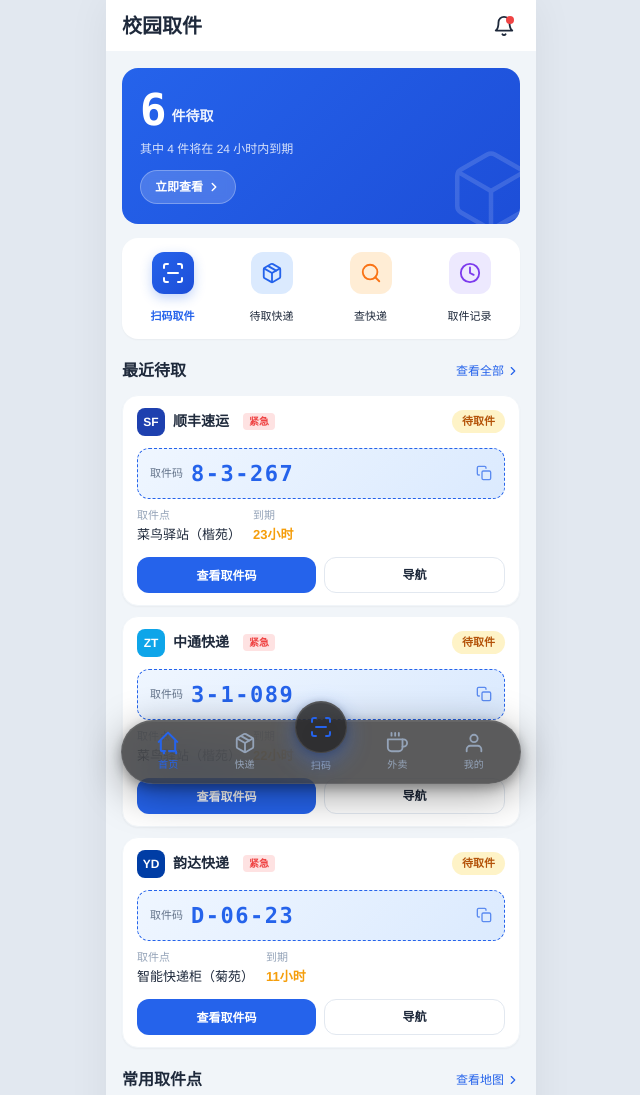
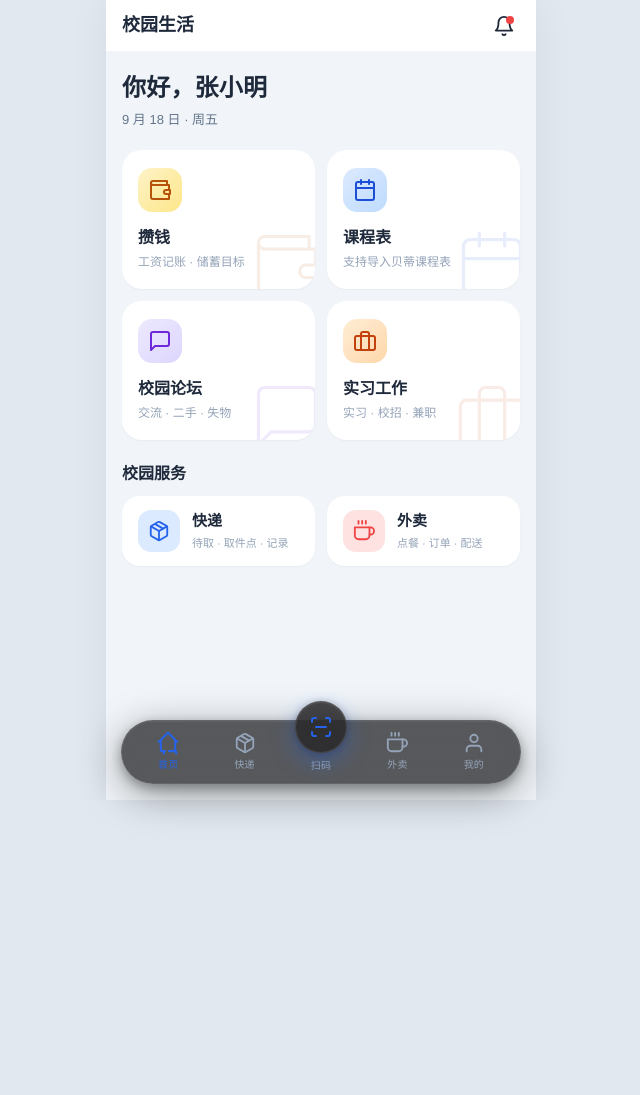
Before and after one commit to l671456071-design/campus-life-demo, a website: page index.html in a window 1280 px wide. Shown: the top 1095 px of the page, without its empty margins (319-959 px from the left). After the commit the page ends 800 px from the top, so only its background shows below. Drawn offline with Linux system fonts and the light colour scheme.

Commit message:
feat(home): 首页重组为校园生活门户，取件功能整合至快递页

```diff
--- a/index.html
+++ b/index.html
@@ -4,98 +4,161 @@
   <meta charset="UTF-8">
   <meta name="viewport" content="width=device-width, initial-scale=1.0, maximum-scale=1.0, user-scalable=no, viewport-fit=cover">
   <meta name="apple-mobile-web-app-capable" content="yes">
-  <title>首页 - 校园取件</title>
+  <title>首页 - 校园智能生活</title>
   <link rel="icon" type="image/svg+xml" href="assets/icons/favicon.svg">
   <link rel="manifest" href="./manifest.json">
   <meta name="theme-color" content="#2563EB">
   <link rel="apple-touch-icon" href="./assets/icons/pwa-192.png">
   <link rel="stylesheet" href="styles.css">
   <script src="theme-init.js"></script>
+  <style>
+    /* ===== 生活门户首页 ===== */
+    .home-hello { padding: 18px 16px 4px; }
+    .home-hello .hello-title { font-size: 24px; font-weight: 800; color: var(--color-text); letter-spacing: 0.2px; }
+    .home-hello .hello-date { font-size: 13px; color: var(--color-text-sub); margin-top: 4px; }
+
+    .life-grid {
+      display: grid;
+      grid-template-columns: 1fr 1fr;
+      gap: 12px;
+      padding: 16px 16px 0;
+    }
+    .life-card {
+      position: relative;
+      background: var(--color-surface);
+      border-radius: 20px;
+      padding: 18px 16px;
+      box-shadow: var(--shadow-sm);
+      overflow: hidden;
+      transition: transform 0.25s cubic-bezier(0.34, 1.56, 0.64, 1), box-shadow 0.25s ease;
+      display: block;
+    }
+    .life-card:active { transform: scale(0.96); box-shadow: var(--shadow-md); }
+    .life-card-icon {
+      width: 44px; height: 44px; border-radius: 14px;
+      display: flex; align-items: center; justify-content: center;
+      margin-bottom: 14px;
+    }
+    .life-card-title { font-size: 16px; font-weight: 700; color: var(--color-text); }
+    .life-card-sub { font-size: 12px; color: var(--color-text-hint); margin-top: 3px; }
+    .life-card-deco {
+      position: absolute; right: -10px; bottom: -14px;
+      width: 76px; height: 76px; opacity: 0.10;
+    }
+
+    .life-section { padding: 22px 16px 0; }
+    .life-section .section-header { margin-bottom: 10px; }
+    .svc-row { display: flex; gap: 12px; }
+    .svc-card {
+      flex: 1; display: flex; align-items: center; gap: 12px;
+      background: var(--color-surface);
+      border-radius: 18px;
+      padding: 14px 16px;
+      box-shadow: var(--shadow-sm);
+      transition: transform 0.25s cubic-bezier(0.34, 1.56, 0.64, 1);
+    }
+    .svc-card:active { transform: scale(0.96); }
+    .svc-icon {
+      width: 42px; height: 42px; border-radius: 13px; flex-shrink: 0;
+      display: flex; align-items: center; justify-content: center;
+    }
+    .svc-title { font-size: 15px; font-weight: 700; color: var(--color-text); }
+    .svc-sub { font-size: 11px; color: var(--color-text-hint); margin-top: 2px; }
+  </style>
 </head>
 <body data-page="home">
   <div class="app-shell">
     <header class="app-header">
       <div class="header-left">
-        <span style="font-size:20px;font-weight:800;color:var(--color-text);">校园取件</span>
+        <span style="font-size:18px;font-weight:800;color:var(--color-text);">校园生活</span>
       </div>
       <div class="header-right">
         <a href="messages.html" class="header-back-btn" style="position:relative;">
           <svg width="22" height="22" viewBox="0 0 24 24" fill="none" stroke="currentColor" stroke-width="2" stroke-linecap="round" stroke-linejoin="round"><path d="M18 8A6 6 0 0 0 6 8c0 7-3 9-3 9h18s-3-2-3-9"/><path d="M13.73 21a2 2 0 0 1-3.46 0"/></svg>
-          <span class="badge-dot" id="msgBadge" style="position:absolute;top:6px;right:6px;background:var(--color-danger);width:8px;height:8px;"></span>
+          <span class="badge-dot" id="msgBadge" style="position:absolute;top:6px;right:6px;background:var(--color-danger);width:8px;height:8px;display:none;"></span>
         </a>
       </div>
     </header>
     <main class="app-content" id="mainContent">
-      <div class="px-4" style="padding-top:16px;">
-        <!-- 待取快递横幅卡片 -->
-        <div class="hero-card anim-fade-in-up">
-          <div class="hero-card-main">
-            <div class="hero-card-row">
-              <span class="hero-card-num" id="pendingCount">0</span>
-              <span class="hero-card-unit">件待取</span>
-            </div>
-            <p class="hero-card-sub" id="pendingHint">暂无待取快递</p>
-            <a href="packages.html" class="hero-card-cta">
-              立即查看
-              <svg viewBox="0 0 24 24" fill="none" stroke="currentColor" stroke-width="2.5" stroke-linecap="round" stroke-linejoin="round"><polyline points="9 18 15 12 9 6"/></svg>
-            </a>
-          </div>
-          <svg class="hero-card-deco" viewBox="0 0 24 24" fill="none" stroke="currentColor" stroke-width="1.2" stroke-linecap="round" stroke-linejoin="round"><path d="M21 16V8a2 2 0 0 0-1-1.73l-7-4a2 2 0 0 0-2 0l-7 4A2 2 0 0 0 3 8v8a2 2 0 0 0 1 1.73l7 4a2 2 0 0 0 2 0l7-4A2 2 0 0 0 21 16z"/><polyline points="3.27 6.96 12 12.01 20.73 6.96"/><line x1="12" y1="22.08" x2="12" y2="12"/></svg>
+      <div class="home-hello anim-fade-in-up">
+        <div class="hello-title" id="helloName">你好，同学</div>
+        <div class="hello-date" id="helloDate"></div>
       </div>
 
-        <!-- 快捷操作网格 -->
-        <div class="quick-grid">
-          <a href="scan.html" class="quick-action quick-action--primary anim-fade-in-up stagger-1">
-            <div class="quick-action-icon quick-action-icon--primary">
-              <svg width="24" height="24" viewBox="0 0 24 24" fill="none" stroke="#fff" stroke-width="2" stroke-linecap="round" stroke-linejoin="round"><path d="M3 7V5a2 2 0 0 1 2-2h2"/><path d="M17 3h2a2 2 0 0 1 2 2v2"/><path d="M21 17v2a2 2 0 0 1-2 2h-2"/><path d="M7 21H5a2 2 0 0 1-2-2v-2"/><path d="M7 12h10"/></svg>
+      <!-- 校园生活四大功能 -->
+      <div class="life-grid">
+        <a href="savings.html" class="life-card anim-fade-in-up stagger-1">
+          <div class="life-card-icon" style="background:linear-gradient(135deg,#FEF3C7,#FDE68A);">
+            <svg width="24" height="24" viewBox="0 0 24 24" fill="none" stroke="#B45309" stroke-width="2" stroke-linecap="round" stroke-linejoin="round"><path d="M21 12V7H5a2 2 0 0 1 0-4h14v4"/><path d="M3 5v14a2 2 0 0 0 2 2h16v-5"/><path d="M18 12a2 2 0 0 0 0 4h4v-4z"/></svg>
           </div>
-            <span class="quick-action-label quick-action-label--primary">扫码取件</span>
+          <div class="life-card-title">攒钱</div>
+          <div class="life-card-sub">工资记账 · 储蓄目标</div>
+          <svg class="life-card-deco" viewBox="0 0 24 24" fill="none" stroke="#B45309" stroke-width="1" stroke-linecap="round" stroke-linejoin="round"><path d="M21 12V7H5a2 2 0 0 1 0-4h14v4"/><path d="M3 5v14a2 2 0 0 0 2 2h16v-5"/><path d="M18 12a2 2 0 0 0 0 4h4v-4z"/></svg>
         </a>
-          <a href="packages.html" class="quick-action anim-fade-in-up stagger-2">
-            <div class="quick-action-icon" style="background:#DBEAFE;">
-              <svg width="22" height="22" viewBox="0 0 24 24" fill="none" stroke="#2563EB" stroke-width="2" stroke-linecap="round" stroke-linejoin="round"><path d="M16.5 9.4l-9-5.19M21 16V8a2 2 0 0 0-1-1.73l-7-4a2 2 0 0 0-2 0l-7 4A2 2 0 0 0 3 8v8a2 2 0 0 0 1 1.73l7 4a2 2 0 0 0 2 0l7-4A2 2 0 0 0 21 16z"/><polyline points="3.27 6.96 12 12.01 20.73 6.96"/><line x1="12" y1="22.08" x2="12" y2="12"/></svg>
+        <a href="schedule.html" class="life-card anim-fade-in-up stagger-2">
+          <div class="life-card-icon" style="background:linear-gradient(135deg,#DBEAFE,#BFDBFE);">
+            <svg width="24" height="24" viewBox="0 0 24 24" fill="none" stroke="#1D4ED8" stroke-width="2" stroke-linecap="round" stroke-linejoin="round"><rect x="3" y="4" width="18" height="18" rx="2" ry="2"/><line x1="16" y1="2" x2="16" y2="6"/><line x1="8" y1="2" x2="8" y2="6"/><line x1="3" y1="10" x2="21" y2="10"/></svg>
           </div>
-            <span class="quick-action-label">待取快递</span>
+          <div class="life-card-title">课程表</div>
+          <div class="life-card-sub">支持导入贝蒂课程表</div>
+          <svg class="life-card-deco" viewBox="0 0 24 24" fill="none" stroke="#1D4ED8" stroke-width="1" stroke-linecap="round" stroke-linejoin="round"><rect x="3" y="4" width="18" height="18" rx="2" ry="2"/><line x1="16" y1="2" x2="16" y2="6"/><line x1="8" y1="2" x2="8" y2="6"/><line x1="3" y1="10" x2="21" y2="10"/></svg>
         </a>
-          <a href="track.html" class="quick-action anim-fade-in-up stagger-3">
-            <div class="quick-action-icon" style="background:#FFEDD5;">
-              <svg width="22" height="22" viewBox="0 0 24 24" fill="none" stroke="#F97316" stroke-width="2" stroke-linecap="round" stroke-linejoin="round"><circle cx="11" cy="11" r="8"/><path d="M21 21l-4.35-4.35"/></svg>
+        <a href="forum.html" class="life-card anim-fade-in-up stagger-3">
+          <div class="life-card-icon" style="background:linear-gradient(135deg,#EDE9FE,#DDD6FE);">
+            <svg width="24" height="24" viewBox="0 0 24 24" fill="none" stroke="#6D28D9" stroke-width="2" stroke-linecap="round" stroke-linejoin="round"><path d="M21 15a2 2 0 0 1-2 2H7l-4 4V5a2 2 0 0 1 2-2h14a2 2 0 0 1 2 2z"/></svg>
           </div>
-            <span class="quick-action-label">查快递</span>
+          <div class="life-card-title">校园论坛</div>
+          <div class="life-card-sub">交流 · 二手 · 失物</div>
+          <svg class="life-card-deco" viewBox="0 0 24 24" fill="none" stroke="#6D28D9" stroke-width="1" stroke-linecap="round" stroke-linejoin="round"><path d="M21 15a2 2 0 0 1-2 2H7l-4 4V5a2 2 0 0 1 2-2h14a2 2 0 0 1 2 2z"/></svg>
         </a>
-          <a href="records.html" class="quick-action anim-fade-in-up stagger-4">
-            <div class="quick-action-icon" style="background:#EDE9FE;">
-              <svg width="22" height="22" viewBox="0 0 24 24" fill="none" stroke="#7C3AED" stroke-width="2" stroke-linecap="round" stroke-linejoin="round"><circle cx="12" cy="12" r="10"/><polyline points="12 6 12 12 16 14"/></svg>
+        <a href="jobs.html" class="life-card anim-fade-in-up stagger-4">
+          <div class="life-card-icon" style="background:linear-gradient(135deg,#FFEDD5,#FED7AA);">
+            <svg width="24" height="24" viewBox="0 0 24 24" fill="none" stroke="#C2410C" stroke-width="2" stroke-linecap="round" stroke-linejoin="round"><rect x="2" y="7" width="20" height="14" rx="2" ry="2"/><path d="M16 21V5a2 2 0 0 0-2-2h-4a2 2 0 0 0-2 2v16"/></svg>
           </div>
-            <span class="quick-action-label">取件记录</span>
+          <div class="life-card-title">实习工作</div>
+          <div class="life-card-sub">实习 · 校招 · 兼职</div>
+          <svg class="life-card-deco" viewBox="0 0 24 24" fill="none" stroke="#C2410C" stroke-width="1" stroke-linecap="round" stroke-linejoin="round"><rect x="2" y="7" width="20" height="14" rx="2" ry="2"/><path d="M16 21V5a2 2 0 0 0-2-2h-4a2 2 0 0 0-2 2v16"/></svg>
         </a>
       </div>
 
-        <!-- 最近待取 -->
-        <div style="margin-top:20px;" class="anim-fade-in-up stagger-3">
+      <!-- 校园服务（原首页取件相关功能已整合至「快递」页） -->
+      <div class="life-section anim-fade-in-up">
         <div class="section-header">
-            <span class="section-title">最近待取</span>
-            <a href="packages.html" class="section-link">查看全部
-              <svg viewBox="0 0 24 24" fill="none" stroke="currentColor" stroke-width="2" stroke-linecap="round" stroke-linejoin="round"><polyline points="9 18 15 12 9 6"/></svg>
+          <span class="section-title">校园服务</span>
+        </div>
+        <div class="svc-row">
+          <a href="packages.html" class="svc-card">
+            <div class="svc-icon" style="background:#DBEAFE;">
+              <svg width="22" height="22" viewBox="0 0 24 24" fill="none" stroke="#2563EB" stroke-width="2" stroke-linecap="round" stroke-linejoin="round"><path d="M16.5 9.4l-9-5.19M21 16V8a2 2 0 0 0-1-1.73l-7-4a2 2 0 0 0-2 0l-7 4A2 2 0 0 0 3 8v8a2 2 0 0 0 1 1.73l7 4a2 2 0 0 0 2 0l7-4A2 2 0 0 0 21 16z"/><polyline points="3.27 6.96 12 12.01 20.73 6.96"/><line x1="12" y1="22.08" x2="12" y2="12"/></svg>
+            </div>
+            <div>
+              <div class="svc-title">快递</div>
+              <div class="svc-sub">待取 · 取件点 · 记录</div>
+            </div>
+          </a>
+          <a href="food.html" class="svc-card">
+            <div class="svc-icon" style="background:#FEE2E2;">
+              <svg width="22" height="22" viewBox="0 0 24 24" fill="none" stroke="#EF4444" stroke-width="2" stroke-linecap="round" stroke-linejoin="round"><path d="M18 8h1a4 4 0 0 1 0 8h-1"/><path d="M2 8h16v9a4 4 0 0 1-4 4H6a4 4 0 0 1-4-4V8z"/><line x1="6" y1="1" x2="6" y2="4"/><line x1="10" y1="1" x2="10" y2="4"/><line x1="14" y1="1" x2="14" y2="4"/></svg>
+            </div>
+            <div>
+              <div class="svc-title">外卖</div>
+              <div class="svc-sub">点餐 · 订单 · 配送</div>
+            </div>
           </a>
         </div>
-          <div id="recentList" style="display:flex;flex-direction:column;gap:10px;"></div>
       </div>
 
-        <!-- 取件点概览 -->
-        <div style="margin-top:20px;margin-bottom:20px;" class="anim-fade-in-up stagger-4">
-          <div class="section-header">
-            <span class="section-title">常用取件点</span>
-            <a href="map.html" class="section-link">查看地图
-              <svg viewBox="0 0 24 24" fill="none" stroke="currentColor" stroke-width="2" stroke-linecap="round" stroke-linejoin="round"><polyline points="9 18 15 12 9 6"/></svg>
-            </a>
+      <!--
+        ============ 原版首页取件功能（按需求保留代码，已整合到 packages.html 快递页） ============
+      <div class="px-4" style="padding-top:16px;">
+        <div class="hero-card anim-fade-in-up"> ...待取快递横幅... </div>
+        <div class="quick-grid"> ...扫码取件/学校论坛/跑腿/外卖 快捷网格... </div>
+        <div id="bathroomCard"></div>
+        <div id="recentList"></div>
+        <div id="pointsList"></div>
       </div>
-          <div id="pointsList" style="display:flex;gap:10px;overflow-x:auto;-webkit-overflow-scrolling:touch;scrollbar-width:none;padding-bottom:4px;">
-          </div>
-        </div>
-      </div>
+      -->
     </main>
-    <!-- 固定 tab bar —— 以下代码完全不可修改 -->
     <nav class="tab-bar">
       <a href="index.html" class="tab-item" data-nav="home">
         <svg class="tab-icon" viewBox="0 0 24 24" fill="none" stroke="currentColor" stroke-width="2" stroke-linecap="round" stroke-linejoin="round"><path d="M3 12l2-2m0 0l7-7 7 7M5 10v10a1 1 0 0 0 1 1h3m10-11l2 2m-2-2v10a1 1 0 0 1-1 1h-3m-6 0a1 1 0 0 0-1 1v4a1 1 0 0 0 1 1h10a1 1 0 0 0 1-1v-4a1 1 0 0 0-1-1m-6 0h6"/></svg>
@@ -122,6 +185,7 @@
     </nav>
   </div>
   <script src="config.js"></script>
+  <script src="campus-data.js"></script>
   <script src="mock.js"></script>
   <script src="demo-data.js"></script>
   <script src="storage.js"></script>
@@ -130,165 +194,26 @@
   <script src="app.js"></script>
   <script>
     (function () {
-      var mainContent = document.getElementById('mainContent');
+      // 问候语 + 日期
+      var user = Storage.getUser();
+      var name = user && user.name && user.name !== '校园用户' ? user.name : '同学';
+      document.getElementById('helloName').textContent = '你好，' + name;
+      var d = new Date();
+      var week = ['周日', '周一', '周二', '周三', '周四', '周五', '周六'][d.getDay()];
+      document.getElementById('helloDate').textContent =
+        (d.getMonth() + 1) + ' 月 ' + d.getDate() + ' 日 · ' + week;
 
-      // 登录检查
-      if (ApiClient.isLoggedIn()) {
-        ApiClient.getPackages().then(function (res) {
-          if (res.code === 0 && res.data && res.data.length > 0) {
-            var user = Storage.getUser();
-            user.name = user.name || '同学';
-            Storage.saveUser(user);
-          }
-        });
-      }
-
-      function copyPickupCode(code) {
-        if (navigator.clipboard && navigator.clipboard.writeText) {
-          navigator.clipboard.writeText(code).then(function () {
-            App.toastSuccess('取件码已复制');
-          }).catch(function () {
-            fallbackCopy(code);
-          });
-        } else {
-          fallbackCopy(code);
-        }
-      }
-      window.copyPickupCode = copyPickupCode;
-
-      function fallbackCopy(text) {
-        try {
-          var ta = document.createElement('textarea');
-          ta.value = text;
-          ta.style.position = 'fixed';
-          ta.style.opacity = '0';
-          document.body.appendChild(ta);
-          ta.select();
-          document.execCommand('copy');
-          document.body.removeChild(ta);
-          App.toastSuccess('取件码已复制');
-        } catch (e) {
-          App.toast('复制失败，请手动记下');
-        }
-      }
-
-      function renderRecent() {
-        var pending = Storage.getPackages().filter(function (p) { return p.status === 'pending'; });
-        // 优先展示 24h 内到期，最多 3 条
-        var urgent = pending.filter(function (p) {
-          if (!p.expiresIn) return false;
-          var m = p.expiresIn.match(/(\d+)/);
-          return m && parseInt(m[1]) <= 24;
-        });
-        var others = pending.filter(function (p) { return urgent.indexOf(p) === -1; });
-        var recent = urgent.concat(others).slice(0, 3);
-        var html = '';
-        recent.forEach(function (pkg, i) {
-          var stagger = 'stagger-' + (i + 1);
-          var urgentBadge = '';
-          if (pkg.expiresIn) {
-            var m = pkg.expiresIn.match(/(\d+)/);
-            if (m && parseInt(m[1]) <= 24) {
-              urgentBadge = '<span class="pkg-urgent-badge">紧急</span>';
-            }
-          }
-          html += '<div class="pkg-card card--clickable anim-fade-in-up ' + stagger + '" onclick="location.href=\'detail.html?id=' + pkg.id + '\'">' +
-            '<div class="pkg-card-header">' +
-              '<div class="pkg-company">' + App.pkgLogo(pkg) + '<span class="pkg-company-name">' + pkg.company + '</span>' + urgentBadge + '</div>' +
-              '<span class="status-badge ' + App.statusClass(pkg.status) + '">' + App.statusLabel(pkg.status) + '</span>' +
-            '</div>';
-          if (pkg.pickupCode) {
-            html += '<div class="pkg-code-row" onclick="event.stopPropagation();copyPickupCode(\'' + pkg.pickupCode + '\')" title="点击复制">' +
-              '<span class="pkg-code-label">取件码</span>' +
-              '<span class="pkg-code-value">' + pkg.pickupCode + '</span>' +
-              '<svg class="pkg-code-copy" viewBox="0 0 24 24" fill="none" stroke="currentColor" stroke-width="2" stroke-linecap="round" stroke-linejoin="round"><rect x="9" y="9" width="13" height="13" rx="2" ry="2"/><path d="M5 15H4a2 2 0 0 1-2-2V4a2 2 0 0 1 2-2h9a2 2 0 0 1 2 2v1"/></svg>' +
-            '</div>';
-          } else {
-            html += '<div class="pkg-info"><div class="pkg-info-item"><span class="pkg-info-label">单号</span><span class="pkg-info-value" style="font-family:var(--font-mono);font-size:12px;">' + pkg.trackingNo + '</span></div></div>';
-          }
-          html += '<div class="pkg-info pkg-info--compact">' +
-            '<div class="pkg-info-item"><span class="pkg-info-label">取件点</span><span class="pkg-info-value truncate" style="max-width:160px;">' + pkg.pickupPoint + '</span></div>' +
-            (pkg.expiresIn ? '<div class="pkg-info-item"><span class="pkg-info-label">到期</span><span class="pkg-info-value pkg-expires">' + pkg.expiresIn + '</span></div>' : '') +
-          '</div>';
-          html += '<div class="pkg-actions">' +
-            (pkg.pickupCode
-              ? '<button class="btn btn-primary btn-sm" onclick="event.stopPropagation();copyPickupCode(\'' + pkg.pickupCode + '\')">查看取件码</button>'
-              : '<a href="detail.html?id=' + pkg.id + '" class="btn btn-primary btn-sm" onclick="event.stopPropagation();">查看详情</a>') +
-            '<a href="map.html" class="btn btn-outline btn-sm" onclick="event.stopPropagation();">导航</a>' +
-          '</div>';
-          html += '</div>';
-        });
-        if (!recent.length) {
-          html = App.emptyState('暂无待取快递', ' Relax，放松一下');
-        }
-        document.getElementById('recentList').innerHTML = html;
-      }
-
-      function renderPoints() {
-        var points = Storage.getPickupPoints().slice(0, 3);
-        var html = '';
-        points.forEach(function (pp, i) {
-          var typeLabel = pp.type === 'station' ? '驿站' : '快递柜';
-          var typeColor = pp.type === 'station' ? 'var(--color-primary)' : 'var(--color-accent)';
-          var typeBg = pp.type === 'station' ? 'var(--color-primary-light)' : 'var(--color-accent-light)';
-          html += '<a href="map.html" class="card card--clickable anim-fade-in-up stagger-' + (i + 3) + '" style="min-width:160px;flex-shrink:0;display:flex;flex-direction:column;gap:8px;">' +
-            '<div style="display:flex;align-items:flex-start;justify-content:space-between;gap:8px;">' +
-              '<span style="font-size:14px;font-weight:600;line-height:1.4;">' + pp.name + '</span>' +
-              '<span class="badge" style="background:' + typeBg + ';color:' + typeColor + ';flex-shrink:0;">' + typeLabel + '</span>' +
-            '</div>' +
-            '<div style="display:flex;align-items:center;gap:6px;font-size:12px;color:var(--color-text-sub);">' +
-              '<svg width="14" height="14" viewBox="0 0 24 24" fill="none" stroke="currentColor" stroke-width="2" stroke-linecap="round" stroke-linejoin="round"><path d="M21 10c0 7-9 13-9 13s-9-6-9-13a9 9 0 0 1 18 0z"/><circle cx="12" cy="10" r="3"/></svg>' +
-              '<span>' + pp.distance + ' · ' + pp.walkTime + '</span>' +
-            '</div>';
-          if (pp.pendingCount > 0) {
-            html += '<div style="display:flex;align-items:center;gap:4px;font-size:12px;color:var(--color-warning);font-weight:600;">' +
-              '<svg width="14" height="14" viewBox="0 0 24 24" fill="none" stroke="currentColor" stroke-width="2" stroke-linecap="round" stroke-linejoin="round"><path d="M16.5 9.4l-9-5.19M21 16V8a2 2 0 0 0-1-1.73l-7-4a2 2 0 0 0-2 0l-7 4A2 2 0 0 0 3 8v8a2 2 0 0 0 1 1.73l7 4a2 2 0 0 0 2 0l7-4A2 2 0 0 0 21 16z"/></svg>' +
-              '<span>' + pp.pendingCount + ' 件待取</span>' +
-            '</div>';
-          } else {
-            html += '<div style="font-size:12px;color:var(--color-text-hint);">暂无待取件</div>';
-          }
-          html += '</a>';
-        });
-        document.getElementById('pointsList').innerHTML = html;
-      }
-
-      function renderBanner() {
-        var pending = Storage.getPackages().filter(function (p) { return p.status === 'pending'; });
-        document.getElementById('pendingCount').textContent = pending.length;
-        var urgent = pending.filter(function (p) {
-          if (!p.expiresIn) return false;
-          var m = p.expiresIn.match(/(\d+)/);
-          return m && parseInt(m[1]) <= 24;
-        });
-        var hint = document.getElementById('pendingHint');
-        if (urgent.length > 0) {
-          hint.textContent = '其中 ' + urgent.length + ' 件将在 24 小时内到期';
-        } else if (pending.length > 0) {
-          hint.textContent = '暂无紧急待取件，可安排时间取件';
-        } else {
-          hint.textContent = '当前没有待取快递，放松一下吧';
-        }
-      }
-
-      function renderBadge() {
+      // 未读消息红点
       var badge = document.getElementById('msgBadge');
       if (badge) badge.style.display = Storage.getUnreadCount() > 0 ? 'block' : 'none';
-      }
 
-      function refresh() {
-        renderBanner();
-        renderRecent();
-        renderPoints();
-        renderBadge();
+      // 下拉刷新（仅刷新红点）
+      App.initPullToRefresh(document.getElementById('mainContent'), function () {
+        var b = document.getElementById('msgBadge');
+        if (b) b.style.display = Storage.getUnreadCount() > 0 ? 'block' : 'none';
         App.toastSuccess('已刷新');
-      }
-
-      renderBanner();
-      renderRecent();
-      renderPoints();
-      renderBadge();
-      App.initPullToRefresh(mainContent, refresh);
+        return Promise.resolve();
+      });
     })();
   </script>
 </body>
```
Lines whose indentation alone changed are shown as unchanged.
